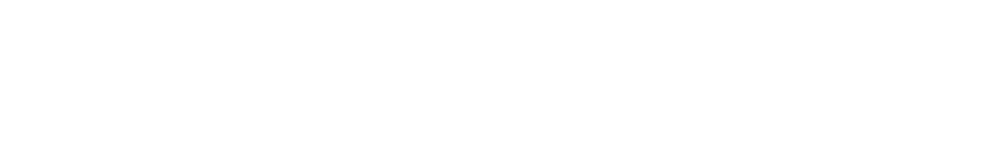
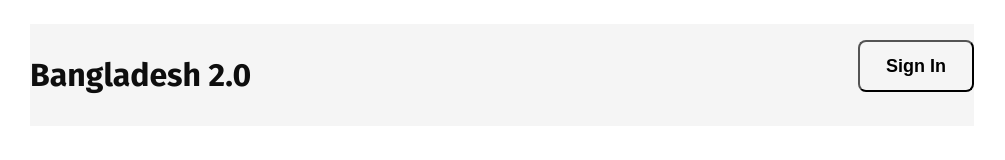
Before and after one commit to ma-aziz/assignment-01, a plain HTML site: page index.html in a window 1280 px wide. Shown: the whole page, without its empty margins (138-1143 px from the left). Drawn offline with Linux system fonts and the light colour scheme.

Commit message:
add nav bar

```diff
--- a/index.html
+++ b/index.html
@@ -4,9 +4,30 @@
     <meta charset="UTF-8">
     <meta name="viewport" content="width=device-width, initial-scale=1.0">
     <title>Bangladesh 2.0</title>
+
+    <!-- Fira Sans Font -->
+    <link rel="preconnect" href="https://fonts.googleapis.com">
+    <link rel="preconnect" href="https://fonts.gstatic.com" crossorigin>
+    <link href="https://fonts.googleapis.com/css2?family=Fira+Sans:ital,wght@0,100;0,200;0,300;0,400;0,500;0,600;0,700;0,800;0,900;1,100;1,200;1,300;1,400;1,500;1,600;1,700;1,800;1,900&display=swap" rel="stylesheet">
+    <!-- Fira Sans Font End -->
+
     <link rel="stylesheet" href="/styles/style.css">
 </head>
-<body>
+<body class="fira-sans-regular">
+    <header>
+        <nav>
+            <h3 class="nav-title">Bangladesh 2.0</h3>
+            <!-- <button>Sign In</button> -->
+            <ul>
+                <li><a href=""><button class="btn-primary">Sign In</button></a></li>
+            </ul>
+        </nav>
+    </header>
+    <main>
 
+    </main>
+    <footer>
+
+    </footer>
 </body>
 </html>
--- a/styles/style.css
+++ b/styles/style.css
@@ -0,0 +1,29 @@
+/* Nav Styles */
+nav{
+    display: flex;
+    justify-content: space-between;
+    margin: 24px 160px;
+    background-color: #F5F5F5;
+}
+.fira-sans-regular {
+    font-family: "Fira Sans", serif;
+    font-weight: 400;
+    font-style: normal;
+  }
+  /* shared styles */
+  .btn-primary{
+    background-color: #F5F5F5;
+    font-size: 18px;
+    font-weight: 600;
+    height: 52px;
+    width: 116px;
+    border-radius: 8px;
+  }
+  .nav-title{
+    font-weight: 700;
+    font-size: 32px;
+    color: #0E0E0E;
+  }
+  nav ul li{
+    list-style: none;
+  }
```
